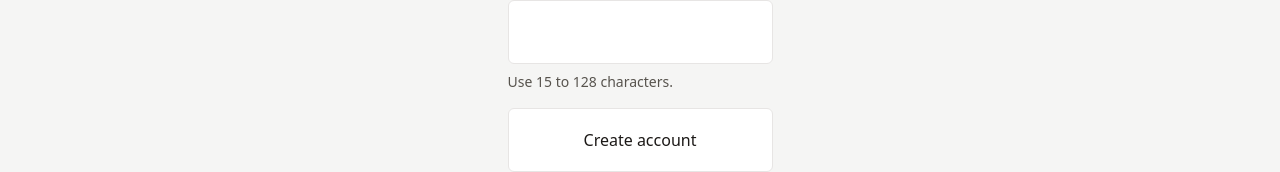
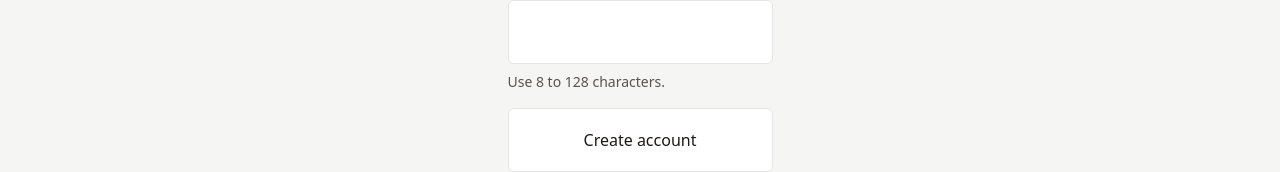
Before and after one commit to haquemm583/Habitual, a React (Vite) app in the folder frontend/: page /register in a window 1280 px wide. Shown: the part 454-626 px from the top of the page. Built offline with nearby package versions, Linux system fonts and the light colour scheme; no server answers.

Commit message:
Allow passwords from 8 characters

```diff
--- a/frontend/src/pages/Register.jsx
+++ b/frontend/src/pages/Register.jsx
@@ -62,8 +62,8 @@ function Register() {
           </div>
           <div>
             <label htmlFor="password" className="mb-2 block font-medium text-stone-900">Password:</label>
-            <input id="password" name="password" type="password" autoComplete="new-password" value={password} onChange={(event) => setPassword(event.target.value)} required minLength={15} maxLength={128} aria-describedby="password-help" className={inputClass} />
-            <p id="password-help" className="mt-2 text-sm text-stone-600">Use 15 to 128 characters.</p>
+            <input id="password" name="password" type="password" autoComplete="new-password" value={password} onChange={(event) => setPassword(event.target.value)} required minLength={8} maxLength={128} aria-describedby="password-help" className={inputClass} />
+            <p id="password-help" className="mt-2 text-sm text-stone-600">Use 8 to 128 characters.</p>
           </div>
           <button type="submit" className="min-h-16 w-full cursor-pointer rounded-md border border-stone-200 bg-white px-4 py-3 font-medium text-stone-900 hover:bg-stone-50 focus-visible:outline-2 focus-visible:outline-offset-4 focus-visible:outline-green-800 disabled:cursor-wait disabled:opacity-60">
             {submitting ? 'Creating account...' : 'Create account'}
```
Also changed, not shown: 1 other file (tests, documents, lock files or other folders).
